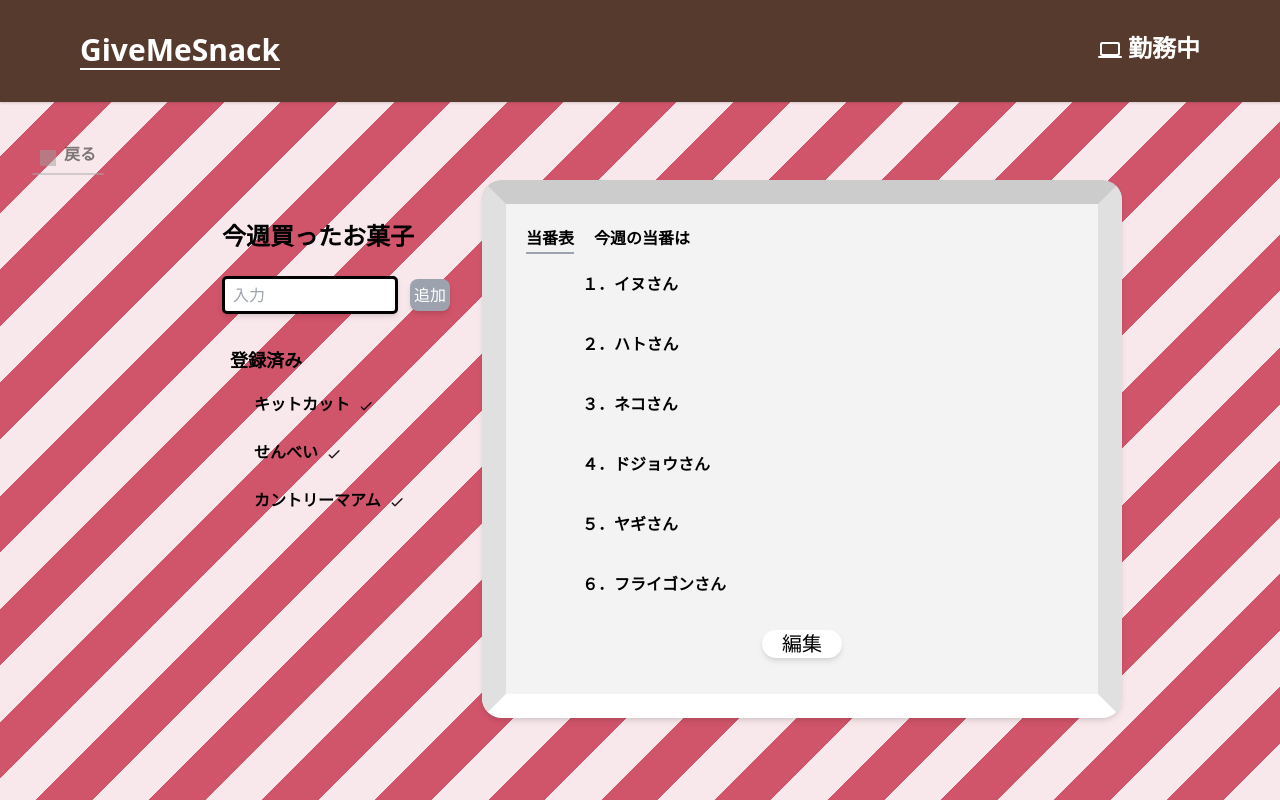
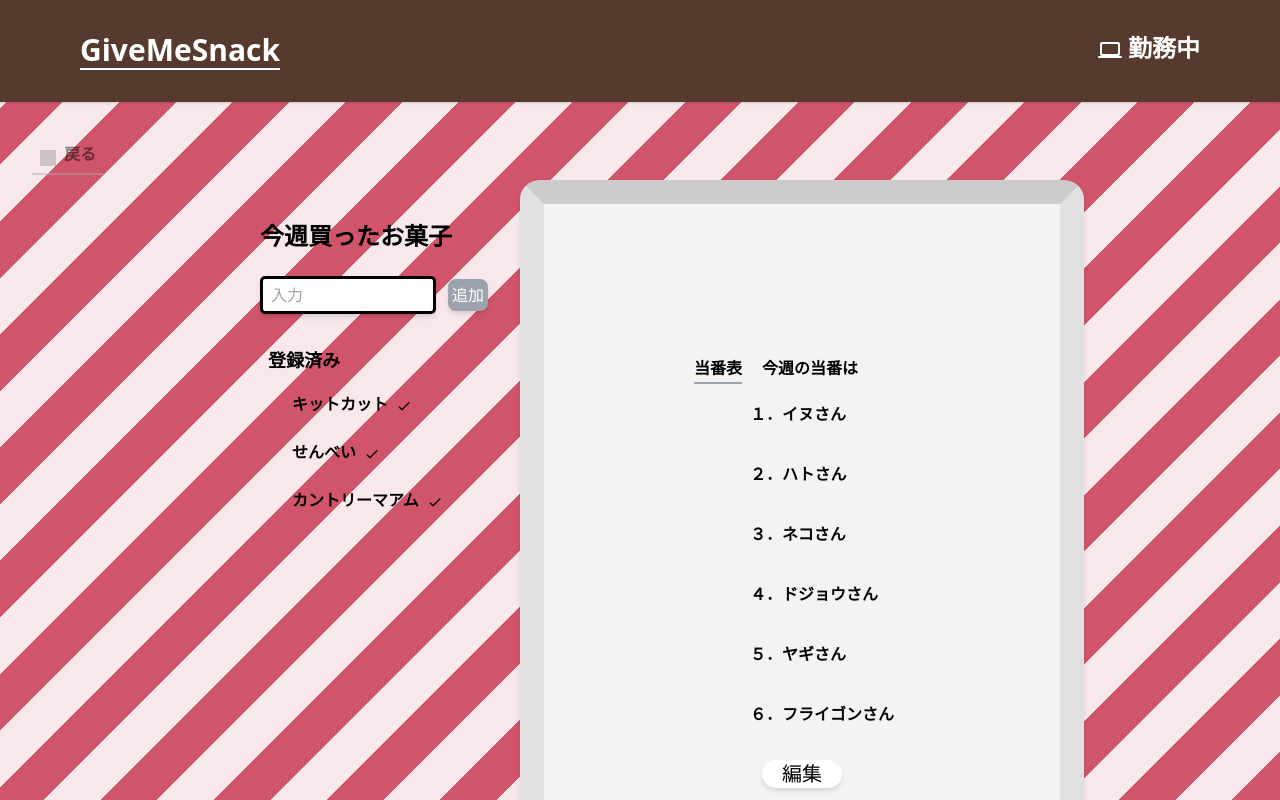
Before and after one commit to catgolem/GiveMeSnack, a Nuxt app: page /admin in a window 1280 px wide. Shown: the top 800 px of the page. Built offline with nearby package versions, Linux system fonts and the light colour scheme; grey boxes are pictures that could not be loaded; a web font is replaced by a local one.

Commit message:
[modify]#22 modalの位置修正

```diff
--- a/pages/admin.vue
+++ b/pages/admin.vue
@@ -42,7 +42,7 @@
                     </div>
                 </div>
             </div>
-            <div class="right background-white rounded-lg py-5 px-5 shadow-md text-xl ml-8 font-black">
+            <div class="left background-white rounded-lg roleboard shadow-md text-xl ml-8 font-black">
                 <div class="flex titlesize">
                     <div class="border-b-2 border-gray-400 inline">当番表</div>
                     <div class="ml-5">今週の当番は</div>
@@ -109,6 +109,9 @@
         font-size: 10px !important;
         transition: 1s;
     }
+    .roleboard{
+        padding: 50px;
+    }
 }
 @media screen and (min-width:667px) {
     .boardfont{
@@ -123,13 +126,16 @@
         font-size: 16px !important;
         transition: 1s;
     }
+    .roleboard{
+        padding: 150px;
+    }
 }
 
 .right{
     width: 50%;
 }
 .left{
-    width: calc(100%-612px);
+    width: calc(50%-612px);
 }
 .h2{
     font-size: 1em;
```
